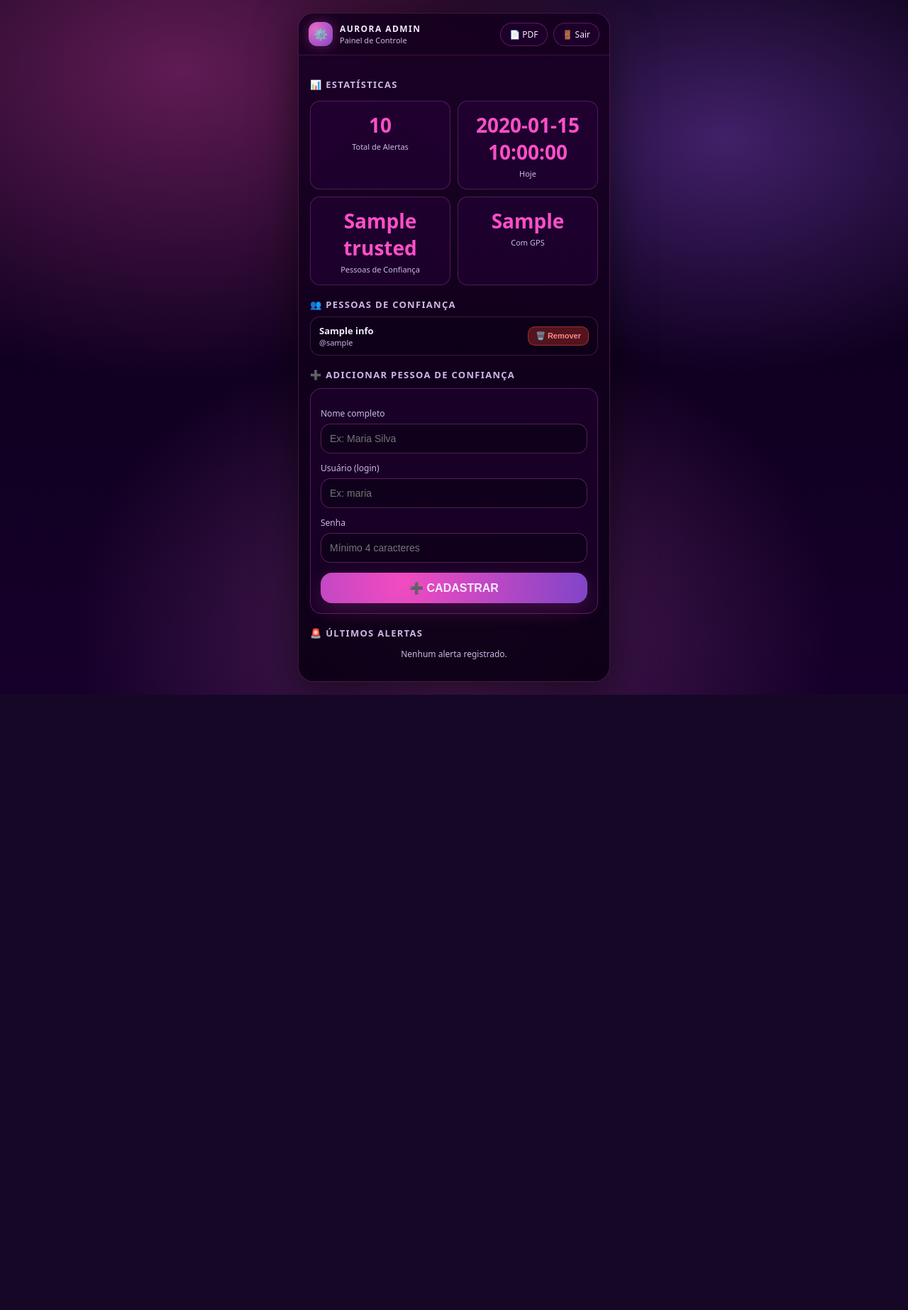
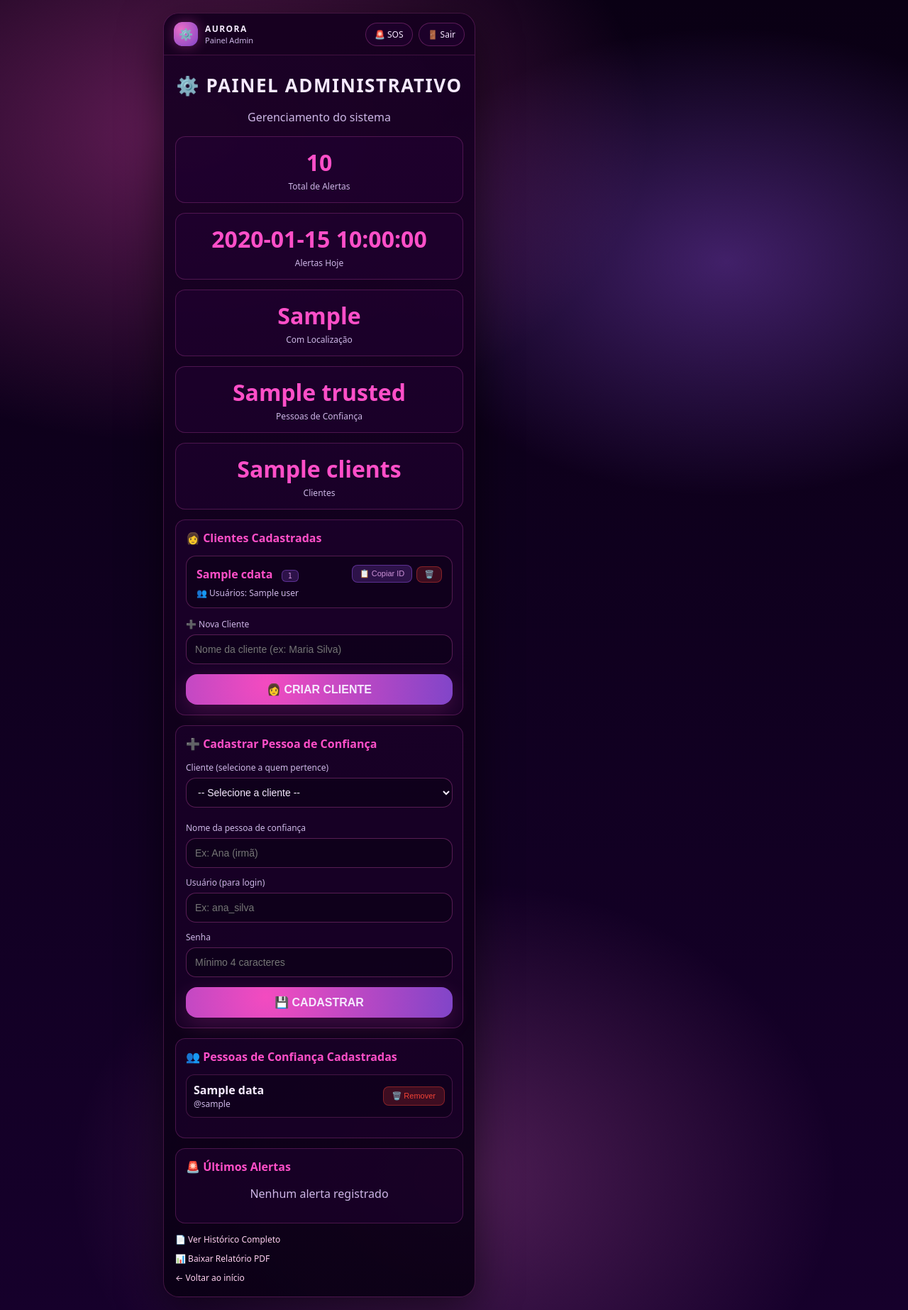
Before and after one commit to salveci2022/aurora_mulher_segura, a Flask app: template templates/panel_admin.html in a window 1280 px wide. Shown: the whole page at 71% size. Before the commit the page ends 979 px from the top, so only its background shows below. Run offline with Flask 3, Linux system fonts and the light colour scheme; the template is opened without the code that fills it: most values are stand-ins (such as "Sample title", 1, 10 or a date in 2020).

Commit message:
Refactor admin panel HTML and CSS styles
Updated styles and structure for admin panel HTML, including new card layouts and improved statistics display.

```diff
--- a/templates/panel_admin.html
+++ b/templates/panel_admin.html
@@ -3,243 +3,300 @@
 <head>
     <meta charset="UTF-8">
     <meta name="viewport" content="width=device-width, initial-scale=1.0">
-    <meta name="theme-color" content="#0a0014">
     <title>Painel Admin · Aurora</title>
     <link rel="stylesheet" href="/static/css/style.css">
     <style>
         .stats-grid {
             display: grid;
-            grid-template-columns: 1fr 1fr;
-            gap: 10px;
+            grid-template-columns: repeat(auto-fit, minmax(200px, 1fr));
+            gap: 14px;
             margin: 14px 0;
         }
-        .stat-box {
-            background: rgba(40, 0, 60, 0.45);
-            border: 1px solid rgba(255, 98, 212, 0.25);
+        .stat-card {
+            background: rgba(40, 0, 60, 0.35);
+            border: 1px solid rgba(255, 98, 212, 0.22);
             border-radius: 14px;
-            padding: 14px 12px;
+            padding: 14px;
             text-align: center;
         }
-        .stat-num {
-            font-size: 28px;
+        .stat-value {
+            font-size: 32px;
             font-weight: 900;
             color: var(--hot);
+            margin-bottom: 4px;
         }
         .stat-label {
-            font-size: 11px;
+            font-size: 12px;
             color: var(--muted);
-            margin-top: 4px;
         }
-        .section-title {
-            font-size: 13px;
-            font-weight: 900;
-            color: var(--muted);
-            letter-spacing: 0.1em;
-            margin: 18px 0 8px;
-            text-transform: uppercase;
+        .card {
+            background: rgba(40, 0, 60, 0.35);
+            border: 1px solid rgba(255, 98, 212, 0.22);
+            border-radius: 14px;
+            padding: 14px;
+            margin: 14px 0;
+        }
+        .card h3 {
+            margin: 0 0 14px 0;
+            color: var(--hot);
+            font-size: 16px;
+        }
+        .alert-item {
+            background: rgba(10, 0, 20, 0.45);
+            border: 1px solid rgba(255, 98, 212, 0.22);
+            border-radius: 12px;
+            padding: 10px;
+            margin: 8px 0;
+        }
+        .trusted-list {
+            margin: 14px 0;
         }
         .trusted-item {
             display: flex;
             justify-content: space-between;
             align-items: center;
-            gap: 10px;
-            padding: 10px 12px;
+            padding: 10px;
+            background: rgba(10, 0, 20, 0.45);
             border: 1px solid rgba(255, 98, 212, 0.22);
-            background: rgba(10, 0, 20, 0.45);
+            border-radius: 12px;
+            margin: 6px 0;
+        }
+        .btn-danger {
+            background: rgba(244, 67, 54, 0.2);
+            border: 1px solid rgba(244, 67, 54, 0.4);
+            color: #f44336;
+            padding: 6px 12px;
+            border-radius: 8px;
+            cursor: pointer;
+            font-size: 11px;
+        }
+        .btn-danger:hover {
+            background: rgba(244, 67, 54, 0.3);
+        }
+        .client-card {
+            background: rgba(10, 0, 20, 0.55);
+            border: 1px solid rgba(255, 98, 212, 0.28);
             border-radius: 14px;
-            margin-bottom: 8px;
+            padding: 12px 14px;
+            margin-bottom: 10px;
         }
-        .trusted-name {
-            font-weight: 900;
-            font-size: 13px;
+        .client-id-badge {
+            display: inline-block;
+            background: rgba(164, 92, 255, 0.2);
+            border: 1px solid rgba(164, 92, 255, 0.4);
+            border-radius: 6px;
+            padding: 2px 8px;
+            font-size: 10px;
+            color: #ce93d8;
+            font-family: monospace;
+            margin-left: 8px;
         }
-        .trusted-user {
+        .copy-btn {
+            background: rgba(164, 92, 255, 0.2);
+            border: 1px solid rgba(164, 92, 255, 0.4);
+            border-radius: 8px;
+            padding: 4px 10px;
+            color: #ce93d8;
             font-size: 11px;
-            color: var(--muted);
-        }
-        .btn-delete {
-            background: rgba(244, 67, 54, 0.3);
-            border: 1px solid rgba(244, 67, 54, 0.5);
-            border-radius: 10px;
-            padding: 6px 10px;
-            color: #ff8a80;
-            font-size: 11px;
-            font-weight: 900;
             cursor: pointer;
         }
-        .btn-delete:hover {
-            background: rgba(244, 67, 54, 0.5);
-        }
-        .add-form {
-            background: rgba(40, 0, 60, 0.35);
-            border: 1px solid rgba(255, 98, 212, 0.28);
-            border-radius: 16px;
-            padding: 14px;
-            margin-top: 10px;
-        }
-        .alert-row {
-            padding: 8px 10px;
-            border: 1px solid rgba(255, 98, 212, 0.18);
-            border-radius: 10px;
-            background: rgba(10, 0, 20, 0.35);
-            margin-bottom: 6px;
-            font-size: 12px;
-        }
-        .alert-row .alert-sit {
-            font-weight: 900;
-            color: var(--hot);
-        }
-        .alert-row .alert-meta {
-            color: var(--muted);
-            font-size: 11px;
-            margin-top: 3px;
-        }
-        .gps-tag {
-            display: inline-block;
-            background: rgba(76, 175, 80, 0.2);
-            border: 1px solid rgba(76, 175, 80, 0.4);
-            border-radius: 6px;
-            padding: 2px 6px;
-            font-size: 10px;
-            color: #81c784;
-            margin-left: 6px;
-        }
-        .msg-ok {
-            background: rgba(76, 175, 80, 0.15);
-            border: 1px solid rgba(76, 175, 80, 0.35);
-            border-radius: 10px;
-            padding: 10px 12px;
-            font-size: 12px;
-            color: #81c784;
-            margin-bottom: 10px;
-        }
-        .msg-err {
-            background: rgba(244, 67, 54, 0.15);
-            border: 1px solid rgba(244, 67, 54, 0.35);
-            border-radius: 10px;
-            padding: 10px 12px;
-            font-size: 12px;
-            color: #ef9a9a;
-            margin-bottom: 10px;
+        .select-input {
+            width: 100%;
+            border-radius: 14px;
+            padding: 11px 12px;
+            border: 1px solid rgba(255, 98, 212, 0.30);
+            outline: none;
+            background: rgba(10, 0, 20, 0.55);
+            color: var(--text);
+            font-size: 14px;
+            margin-bottom: 8px;
         }
     </style>
 </head>
 <body>
     <div class="aurora-bg">
-        <div class="center-wrap">
+        <div class="center-wrap" style="max-width: 900px;">
             <div class="aurora-card">
                 <div class="topbar">
                     <div class="brand">
                         <div class="brand-dot">⚙️</div>
                         <div>
-                            <div class="brand-title">AURORA ADMIN</div>
-                            <div class="brand-sub">Painel de Controle</div>
+                            <div class="brand-title">AURORA</div>
+                            <div class="brand-sub">Painel Admin</div>
                         </div>
                     </div>
                     <div class="top-actions">
-                        <a href="/relatorio/pdf" class="pill">📄 PDF</a>
+                        <a href="/panic" class="pill">🚨 SOS</a>
                         <a href="/logout_admin" class="pill">🚪 Sair</a>
                     </div>
                 </div>
 
                 <div class="content">
-
-                    {% if request.args.get('msg') %}
-                    <div class="msg-ok">✅ {{ request.args.get('msg').replace('+', ' ') }}</div>
-                    {% endif %}
-                    {% if request.args.get('err') %}
-                    <div class="msg-err">❌ {{ request.args.get('err').replace('+', ' ') }}</div>
-                    {% endif %}
+                    <h1 class="h1">⚙️ PAINEL ADMINISTRATIVO</h1>
+                    <p class="center muted">Gerenciamento do sistema</p>
 
                     <!-- ESTATÍSTICAS -->
-                    <div class="section-title">📊 Estatísticas</div>
                     <div class="stats-grid">
-                        <div class="stat-box">
-                            <div class="stat-num">{{ stats.total }}</div>
+                        <div class="stat-card">
+                            <div class="stat-value">{{ stats.total }}</div>
                             <div class="stat-label">Total de Alertas</div>
                         </div>
-                        <div class="stat-box">
-                            <div class="stat-num">{{ stats.today }}</div>
-                            <div class="stat-label">Hoje</div>
+                        <div class="stat-card">
+                            <div class="stat-value">{{ stats.today }}</div>
+                            <div class="stat-label">Alertas Hoje</div>
                         </div>
-                        <div class="stat-box">
-                            <div class="stat-num">{{ stats.trusted }}</div>
+                        <div class="stat-card">
+                            <div class="stat-value">{{ stats.with_location }}</div>
+                            <div class="stat-label">Com Localização</div>
+                        </div>
+                        <div class="stat-card">
+                            <div class="stat-value">{{ stats.trusted }}</div>
                             <div class="stat-label">Pessoas de Confiança</div>
                         </div>
-                        <div class="stat-box">
-                            <div class="stat-num">{{ stats.with_location }}</div>
-                            <div class="stat-label">Com GPS</div>
+                        <div class="stat-card">
+                            <div class="stat-value">{{ stats.clients }}</div>
+                            <div class="stat-label">Clientes</div>
                         </div>
                     </div>
 
-                    <!-- PESSOAS DE CONFIANÇA -->
-                    <div class="section-title">👥 Pessoas de Confiança</div>
+                    <!-- CLIENTES -->
+                    <div class="card">
+                        <h3>👩 Clientes Cadastradas</h3>
 
+                        {% if clients %}
+                            {% for cid, cdata in clients.items() %}
+                            <div class="client-card">
+                                <div style="display:flex;justify-content:space-between;align-items:center;flex-wrap:wrap;gap:8px;">
+                                    <div>
+                                        <strong style="color:var(--hot);">{{ cdata.name }}</strong>
+                                        <span class="client-id-badge">{{ cid }}</span>
+                                    </div>
+                                    <div style="display:flex;gap:6px;">
+                                        <button class="copy-btn" onclick="copiar('{{ cid }}')">📋 Copiar ID</button>
+                                        <form method="POST" action="/panel/delete_client" style="display:inline;" onsubmit="return confirm('Remover cliente {{ cdata.name }} e todos os seus usuários?')">
+                                            <input type="hidden" name="client_id" value="{{ cid }}">
+                                            <button type="submit" class="btn-danger" style="padding:4px 10px;font-size:11px;">🗑️</button>
+                                        </form>
+                                    </div>
+                                </div>
+                                <div class="small muted" style="margin-top:6px;">
+                                    👥 Usuários: {{ cdata.users | join(', ') or 'Nenhum' }}
+                                </div>
+                            </div>
+                            {% endfor %}
+                        {% else %}
+                            <p class="center muted small">Nenhuma cliente cadastrada ainda.</p>
+                        {% endif %}
+
+                        <form method="POST" action="/panel/add_client" style="margin-top:14px;">
+                            <label class="label">➕ Nova Cliente</label>
+                            <input type="text" name="client_name" class="input" placeholder="Nome da cliente (ex: Maria Silva)" required>
+                            <button type="submit" class="btn btn-primary">👩 CRIAR CLIENTE</button>
+                        </form>
+
+                        {% if request.args.get('client_id') %}
+                        <div class="alert alert-ok" style="margin-top:14px;">
+                            ✅ ID da nova cliente: <strong>{{ request.args.get('client_id') }}</strong>
+                            <br><small>Use este ID ao cadastrar a pessoa de confiança abaixo.</small>
+                        </div>
+                        {% endif %}
+                    </div>
+
+                    <!-- CADASTRAR PESSOA DE CONFIANÇA -->
+                    <div class="card">
+                        <h3>➕ Cadastrar Pessoa de Confiança</h3>
+                        <form method="POST" action="/panel/add_trusted">
+                            <label class="label">Cliente (selecione a quem pertence)</label>
+                            <select name="client_id" class="select-input" required>
+                                <option value="">-- Selecione a cliente --</option>
+                                {% for cid, cdata in clients.items() %}
+                                <option value="{{ cid }}" {% if request.args.get('client_id') == cid %}selected{% endif %}>
+                                    {{ cdata.name }}
+                                </option>
+                                {% endfor %}
+                            </select>
+
+                            <label class="label">Nome da pessoa de confiança</label>
+                            <input type="text" name="trusted_name" class="input" placeholder="Ex: Ana (irmã)" required>
+
+                            <label class="label">Usuário (para login)</label>
+                            <input type="text" name="trusted_user" class="input" placeholder="Ex: ana_silva" required>
+
+                            <label class="label">Senha</label>
+                            <input type="password" name="trusted_password" class="input" placeholder="Mínimo 4 caracteres" required>
+
+                            <button type="submit" class="btn btn-primary" style="margin-top:14px;">
+                                💾 CADASTRAR
+                            </button>
+                        </form>
+                    </div>
+
+                    <!-- LISTA DE PESSOAS DE CONFIANÇA -->
+                    <div class="card">
+                        <h3>👥 Pessoas de Confiança Cadastradas</h3>
+                        <div class="trusted-list">
                             {% if trusted %}
-                        {% for username, info in trusted.items() %}
+                                {% for username, data in trusted.items() %}
                                 <div class="trusted-item">
                                     <div>
-                                <div class="trusted-name">{{ info.name }}</div>
-                                <div class="trusted-user">@{{ username }}</div>
+                                        <div style="font-weight: 900; color: var(--text);">{{ data.name }}</div>
+                                        <div class="small muted">@{{ username }}</div>
                                     </div>
-                            <form method="POST" action="/panel/delete_trusted"
-                                  onsubmit="return confirm('Remover {{ info.name }}?')">
+                                    <form method="POST" action="/panel/delete_trusted" style="display: inline;">
                                         <input type="hidden" name="username" value="{{ username }}">
-                                <button type="submit" class="btn-delete">🗑️ Remover</button>
+                                        <button type="submit" class="btn-danger" onclick="return confirm('Deseja remover {{ data.name }}?')">
+                                            🗑️ Remover
+                                        </button>
                                     </form>
                                 </div>
                                 {% endfor %}
                             {% else %}
-                        <p class="small muted center">Nenhuma pessoa cadastrada ainda.</p>
+                                <p class="center muted">Nenhuma pessoa de confiança cadastrada</p>
                             {% endif %}
-
-                    <!-- ADICIONAR PESSOA -->
-                    <div class="section-title">➕ Adicionar Pessoa de Confiança</div>
-                    <div class="add-form">
-                        <form method="POST" action="/panel/add_trusted">
-                            <label class="label">Nome completo</label>
-                            <input type="text" name="trusted_name" class="input"
-                                   placeholder="Ex: Maria Silva" required>
-
-                            <label class="label">Usuário (login)</label>
-                            <input type="text" name="trusted_user" class="input"
-                                   placeholder="Ex: maria" required autocomplete="off">
-
-                            <label class="label">Senha</label>
-                            <input type="password" name="trusted_password" class="input"
-                                   placeholder="Mínimo 4 caracteres" required autocomplete="new-password">
-
-                            <button type="submit" class="btn btn-primary">➕ CADASTRAR</button>
-                        </form>
+                        </div>
                     </div>
 
                     <!-- ÚLTIMOS ALERTAS -->
-                    <div class="section-title">🚨 Últimos Alertas</div>
-
+                    <div class="card">
+                        <h3>🚨 Últimos Alertas</h3>
                         {% if alerts %}
-                        {% for a in alerts[-20:]|reverse %}
-                        <div class="alert-row">
-                            <div class="alert-sit">
-                                {{ a.situation or 'Emergência' }}
-                                {% if a.lat %}<span class="gps-tag">📍 GPS</span>{% endif %}
+                            {% for alerta in alerts[-5:]|reverse %}
+                            <div class="alert-item">
+                                <div style="font-weight: 900; color: var(--hot);">
+                                    ID {{ alerta.id }} • {{ alerta.ts_br or alerta.ts }}
                                 </div>
-                            <div class="alert-meta">
-                                {{ a.name or 'Não informado' }} · {{ a.ts or '' }}
+                                <div class="small muted">
+                                    {{ alerta.name }} • ⚠️ {{ alerta.situation }}
                                 </div>
-                            {% if a.message %}
-                            <div style="margin-top: 4px; font-size: 11px; color: var(--text);">
-                                {{ a.message[:80] }}
+                                {% if alerta.lat and alerta.lng %}
+                                <div class="small" style="color: #4caf50; margin-top: 4px;">
+                                    📍 {{ alerta.lat }}, {{ alerta.lng }}
                                 </div>
                                 {% endif %}
                             </div>
                             {% endfor %}
                         {% else %}
-                        <p class="small muted center">Nenhum alerta registrado.</p>
+                            <p class="center muted">Nenhum alerta registrado</p>
                         {% endif %}
+                    </div>
 
+                    <div class="list" style="margin-top: 14px;">
+                        <a href="/historico" class="link">📄 Ver Histórico Completo</a>
+                        <a href="/relatorio/pdf" class="link">📊 Baixar Relatório PDF</a>
+                        <a href="/" class="link">← Voltar ao início</a>
                     </div>
                 </div>
             </div>
         </div>
+    </div>
+    <script>
+        function copiar(texto) {
+            navigator.clipboard.writeText(texto).then(() => {
+                alert('✅ ID copiado: ' + texto);
+            }).catch(() => {
+                prompt('Copie o ID:', texto);
+            });
+        }
+    </script>
 </body>
 </html>
```
Lines whose indentation alone changed are shown as unchanged.
